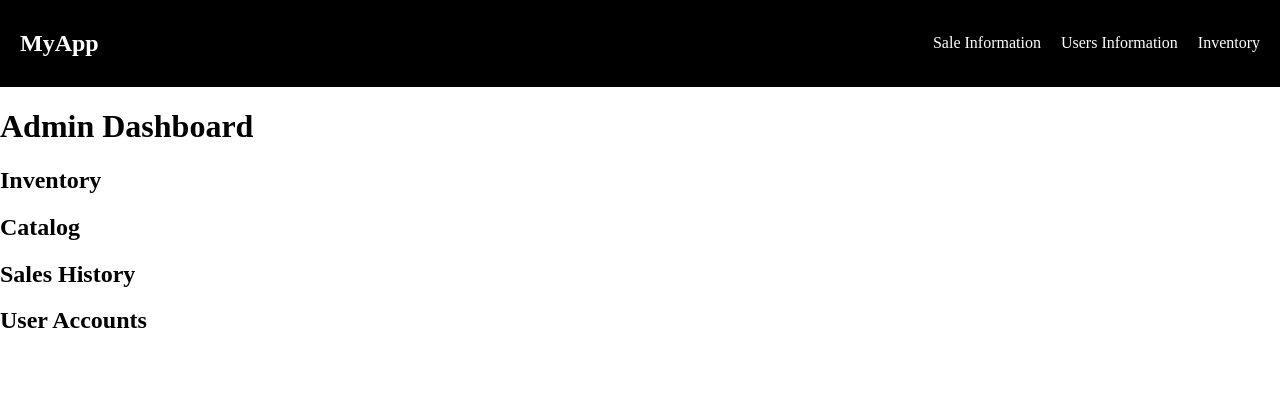
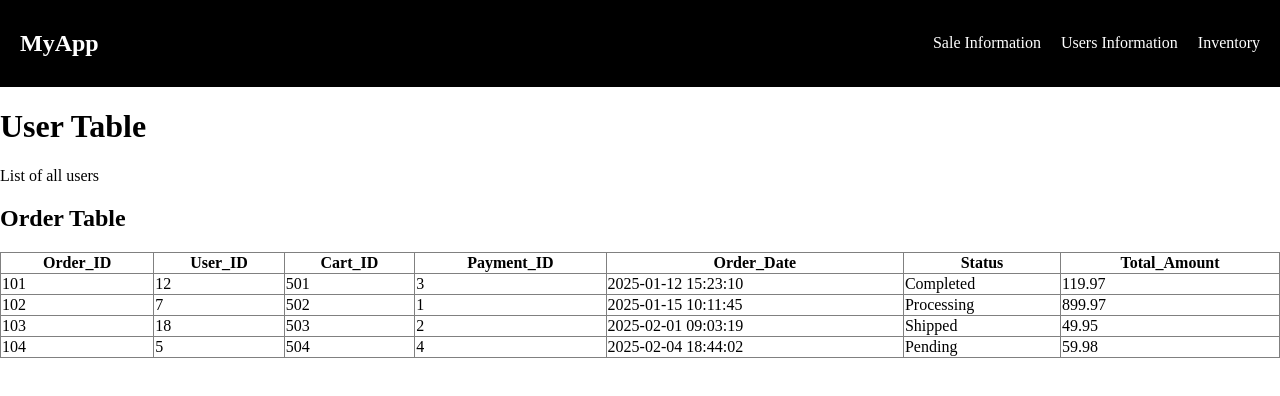
Before and after one commit to Jayson-Amike/website, a React (Vite) app in the folder my-react-app/: page /admin/orders in a window 1280 px wide. Shown: the top 396 px of the page. Built offline with nearby package versions, Linux system fonts and the light colour scheme.

Commit message:
working admin display

```diff
--- /dev/null
+++ b/my-react-app/src/components/Admin/AdminDashboardTemplate.jsx
@@ -0,0 +1,11 @@
+import Order from "./components/orders.jsx";
+export default function AdminDashboard({ title, description }) {
+  return (
+    <div className="page">
+      <h1>{title}</h1>
+      <p>{description}</p>
+      <Order />
+
+    </div>
+  );
+}
--- a/my-react-app/src/components/Admin/AdminPage.jsx
+++ b/my-react-app/src/components/Admin/AdminPage.jsx
@@ -1,10 +1,16 @@
-import AdminPanel from "./AdminPanel"
-import AdminNavBar from "../Navbar/AdminNavBar"
+import AdminDashboard from "./AdminDashboardTemplate";
+import AdminNavBar from "../Navbar/AdminNavBar";
+import { Outlet } from "react-router-dom";
+
 export default function AdminPage() {
-    return(
-        <div>
-            <AdminNavBar />
-            <AdminPanel />
-        </div>
-    )
+  return (
+    <div>
+      <AdminNavBar />
+      <AdminDashboard
+        title="User Table"
+        description="List of all users"
+      />
+      <Outlet /> {/* Nested routes (like Orders) will render here */}
+    </div>
+  );
 }
--- /dev/null
+++ b/my-react-app/src/components/Admin/components/orders.jsx
@@ -0,0 +1,25 @@
+import Order_Table from "../../dummy_database/OrderTable";
+
+export default function Orders() {
+  const columns = Object.keys(Order_Table[0]);
+
+  return (
+    <div>
+      <h2>Order Table</h2>
+      <table border="1" style={{ borderCollapse: "collapse", width: "100%" }}>
+        <thead>
+          <tr>
+            {columns.map((col) => <th key={col}>{col}</th>)}
+          </tr>
+        </thead>
+        <tbody>
+          {Order_Table.map((row, index) => (
+            <tr key={index}>
+              {columns.map((col) => <td key={col}>{row[col]}</td>)}
+            </tr>
+          ))}
+        </tbody>
+      </table>
+    </div>
+  );
+}
--- /dev/null
+++ b/my-react-app/src/components/dummy_database/OrderTable.js
@@ -0,0 +1,41 @@
+// might want to look at cart not having card id
+const Order_Table = [
+  {
+    Order_ID: 101,
+    User_ID: 12,
+    Cart_ID: 501,
+    Payment_ID: 3,
+    Order_Date: "2025-01-12 15:23:10",
+    Status: "Completed",
+    Total_Amount: 119.97
+  },
+  {
+    Order_ID: 102,
+    User_ID: 7,
+    Cart_ID: 502,
+    Payment_ID: 1,
+    Order_Date: "2025-01-15 10:11:45",
+    Status: "Processing",
+    Total_Amount: 899.97
+  },
+  {
+    Order_ID: 103,
+    User_ID: 18,
+    Cart_ID: 503,
+    Payment_ID: 2,
+    Order_Date: "2025-02-01 09:03:19",
+    Status: "Shipped",
+    Total_Amount: 49.95
+  },
+  {
+    Order_ID: 104,
+    User_ID: 5,
+    Cart_ID: 504,
+    Payment_ID: 4,
+    Order_Date: "2025-02-04 18:44:02",
+    Status: "Pending",
+    Total_Amount: 59.98
+  }
+];
+
+export default Order_Table;
```
Also changed, not shown: my-react-app/src/components/dummy_database/UserTable.js (added, +39 -0 lines), my-react-app/src/components/Admin/Admin.css (added).
